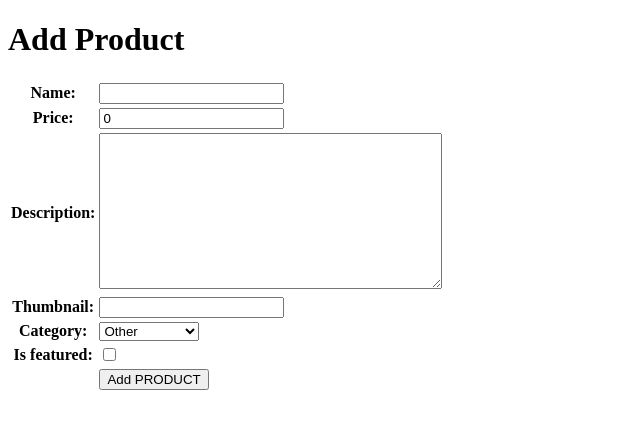
After one commit to ramawym/transfer-market, a Django app: page /create-product/ in a window 1280 px wide. The commit adds this page. Shown: the top 429 px of the page, without its empty margins (0-640 px from the left). Run offline with Django 5.2, Linux system fonts and the light colour scheme.

Commit message:
new model, product form

```diff
--- /dev/null
+++ b/main/forms.py
@@ -0,0 +1,7 @@
+from django.forms import ModelForm
+from main.models import Product
+
+class ProductForm(ModelForm):
+    class Meta:
+        model = Product
+        fields = ["name", "price", "description", "thumbnail", "category", "is_featured"]
--- a/main/models.py
+++ b/main/models.py
@@ -1,11 +1,28 @@
+import uuid
 from django.db import models
+
 
 # Create your models here.
 class Product(models.Model):
-    name = models.CharField()
-    price = models.IntegerField()
+    CATEGORY_CHOICES = [
+        ("shoes", "Shoes"),
+        ("ball", "Ball"),
+        ("jersey", "Jersey"),
+        ("tradingcard", "Trading Card"),
+        ("other", "Other"),
+    ]
+
+    id = models.UUIDField(primary_key=True, default=uuid.uuid4, editable=False)
+    name = models.CharField(max_length=255)
+    price = models.PositiveIntegerField(default=0)
     description = models.TextField()
-    thumbnail = models.URLField()
-    category = models.CharField()
-    is_featured = models.BooleanField()
-    rating = models.FloatField()
+    thumbnail = models.URLField(blank=True, null=True)
+    category = models.CharField(
+        max_length=20, choices=CATEGORY_CHOICES, default="other"
+    )
+    is_featured = models.BooleanField(default=False)
+    rating = models.FloatField(default=0)
+
+
+def __str__(self):
+    return self.title
--- /dev/null
+++ b/main/templates/create_product.html
@@ -0,0 +1,18 @@
+{% extends 'base.html' %}
+{% block content %}
+<h1>Add Product</h1>
+
+<form method="POST">
+  {% csrf_token %}
+  <table>
+    {{ form.as_table }}
+    <tr>
+      <td></td>
+      <td>
+        <input type="submit" value="Add PRODUCT" />
+      </td>
+    </tr>
+  </table>
+</form>
+
+{% endblock %}
--- a/main/urls.py
+++ b/main/urls.py
@@ -1,8 +1,14 @@
 from django.urls import path
-from main.views import show_main
+from main.views import show_main, create_product, show_product, show_xml, show_json, show_xml_by_id, show_json_by_id
 
 app_name = 'main'
 
 urlpatterns = [
     path('', show_main, name='show_main'),
+    path('create-product/', create_product, name='create_product'),
+    path('product/<str:id>/', show_product, name='show_product'),
+    path('xml/', show_xml, name='show_xml'),
+    path('json/', show_json, name='show_json'),
+    path('xml/<str:news_id>/', show_xml_by_id, name='show_xml_by_id'),
+    path('json/<str:news_id>/', show_json_by_id, name='show_json_by_id'),
 ]
--- a/main/views.py
+++ b/main/views.py
@@ -1,11 +1,65 @@
-from django.shortcuts import render
+from django.shortcuts import render, redirect, get_object_or_404
+from main.forms import ProductForm
+from main.models import Product
+from django.http import HttpResponse
+from django.core import serializers
+
 
 # Create your views here.
 def show_main(request):
     context = {
-        'name' : 'Walyul\'ahdi Maulana Ramadhan',
-        'npm' : '2406426012',
-        'class' : 'PBP - F'
+        "name": "Walyul'ahdi Maulana Ramadhan",
+        "npm": "2406426012",
+        "class": "PBP - F",
     }
 
     return render(request, "main.html", context)
+
+
+def create_product(request):
+    form = ProductForm(request.POST or None)
+
+    if form.is_valid() and request.method == "POST":
+        form.save()
+        return redirect("main:show_main")
+
+    context = {"form": form}
+    return render(request, "create_product.html", context)
+
+
+def show_product(request, id):
+    product = get_object_or_404(Product, pk=id)
+
+    context = {"product": product}
+
+    return render(request, "product_detail.html", context)
+
+
+def show_xml(request):
+    product_list = Product.objects.all()
+    xml_data = serializers.serialize("xml", product_list)
+    return HttpResponse(xml_data, content_type="application/xml")
+
+
+def show_json(request):
+    product_list = Product.objects.all()
+    json_data = serializers.serialize("json", product_list)
+    return HttpResponse(json_data, content_type="application/json")
+
+
+def show_xml_by_id(request, product_id):
+    try:
+        product_item = Product.objects.filter(pk=product_id)
+        xml_data = serializers.serialize("xml", product_item)
+        return HttpResponse(xml_data, content_type="application/xml")
+    except Product.DoesNotExist:
+        return HttpResponse(status=404)
+
+
+def show_json_by_id(request, product_id):
+    try:
+        product_item = Product.objects.get(pk=product_id)
+        json_data = serializers.serialize("json", [product_item])
+        return HttpResponse(json_data, content_type="application/json")
+    except Product.DoesNotExist:
+        return HttpResponse(status=404)
--- a/transfer_market/settings.py
+++ b/transfer_market/settings.py
@@ -37,6 +37,10 @@ ALLOWED_HOSTS = [
     "localhost",
     "127.0.0.1",
     "walyulahdi-maulana-transfermarket.pbp.cs.ui.ac.id",
+]
+
+CSRF_TRUSTED_ORIGINS = [
+    "https://walyulahdi-maulana-transfermarket.pbp.cs.ui.ac.id"
 ]
 
 
```
Also changed, not shown: main/templates/main.html (+37 -3 lines), main/templates/product_detail.html (added, +21 -0 lines), main/migrations/0002_alter_product_category_alter_product_id_and_more.py (added).
